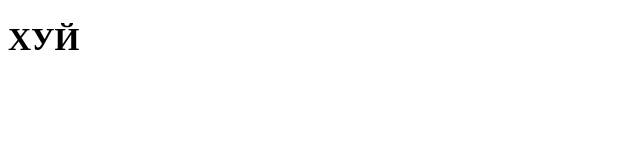
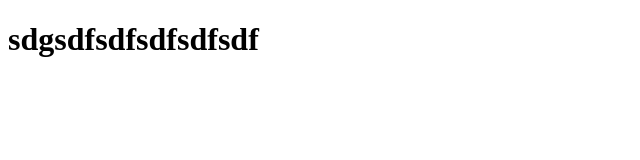
Before and after one commit to posle2/pizda, a plain HTML site: page index.html in a window 1280 px wide. Shown: the whole page, without its empty margins (0-640 px from the left). Drawn offline with Linux system fonts and the light colour scheme.

Commit message:
Update index.html

```diff
--- a/index.html
+++ b/index.html
@@ -7,6 +7,6 @@
     <title>Пенис Пенис Пенис</title>
 </head>
 <body>
-    <h1>ХУЙ</h1>
+    <h1>sdgsdfsdfsdfsdfsdf</h1>
 </body>
 </html>
```
